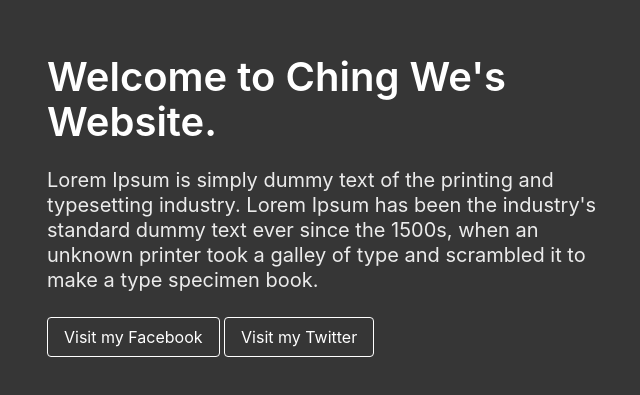
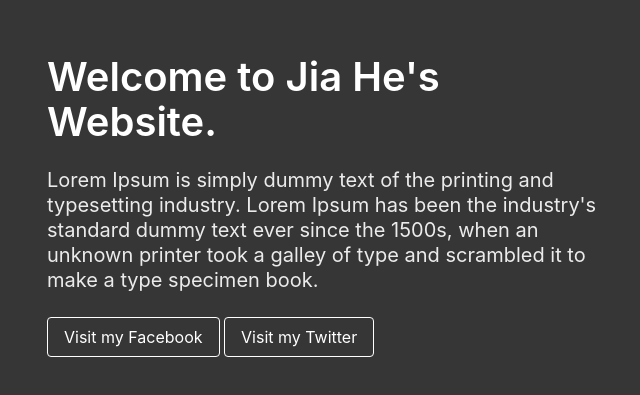
Before and after one commit to Chang-Ching-We/changchingwe.github.io, a plain HTML site: page index.html in a window 1280 px wide. Shown: the part 195-590 px from the top of the page, without its empty margins (311-951 px from the left). Drawn offline with nearby package versions, Linux system fonts and the light colour scheme.

Commit message:
Update index.html

```diff
--- a/index.html
+++ b/index.html
@@ -1,7 +1,7 @@
 <!DOCTYPE html>
 <html>
     <head>
-        <title>Ching We's Website</title>
+        <title>Jia He's Website</title>
         <link rel="stylesheet"
             href="https://cdn.jsdelivr.net/npm/bulma@0.9.2/css/bulma.min.css">
         <meta name="viewport" content="width=device-width, initial-scale=1">
@@ -13,7 +13,7 @@
             <div class="columns is-vcentered is-centered">
                 <div class="column is-6">
                     <div class="block">
-                        <h1 class="title is-2">Welcome to Ching We's Website.</h1>
+                        <h1 class="title is-2">Welcome to Jia He's Website.</h1>
                     </div>
                     <div class="block">
                         <h2 class="subtitle">Lorem Ipsum is simply dummy text of the printing and typesetting industry. Lorem Ipsum has been the industry's standard dummy text ever since the 1500s, when an unknown printer took a galley of type and scrambled it to make a type specimen book.<br>
```
